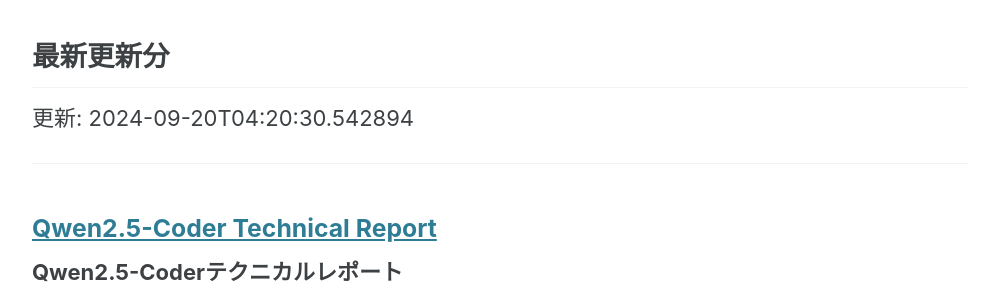
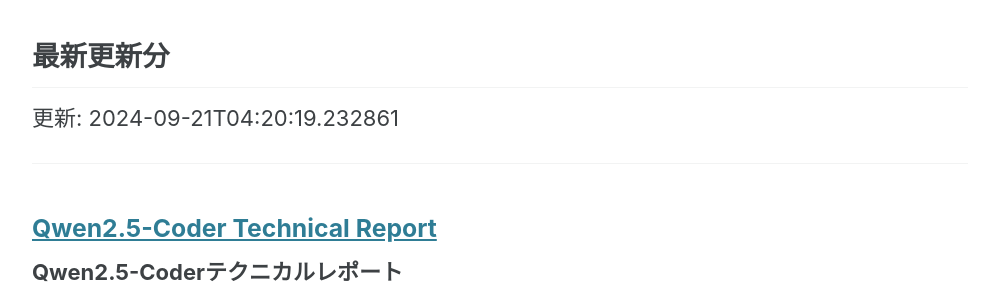
Before and after one commit to haruhisa-enomoto/arxiv-privacy-tech, a Jekyll site: the page built from index.md, in a window 1280 px wide and 900 px high, scrolled down 680 px. Shown: the part 155-455 px from the top of the window, without its empty margins (140-1139 px from the left). Built offline with Jekyll 4.4.1, drawn with Linux system fonts in a browser that asks for light colours; cached includes are drawn as plain includes; formulas are drawn with MathJax 3.

Commit message:
:robot: Automate updates

```diff
--- a/index.md
+++ b/index.md
@@ -27,7 +27,7 @@
 
 ## 最新更新分
 
-更新: 2024-09-20T04:20:30.542894
+更新: 2024-09-21T04:20:19.232861
 
 - - -
 
```
